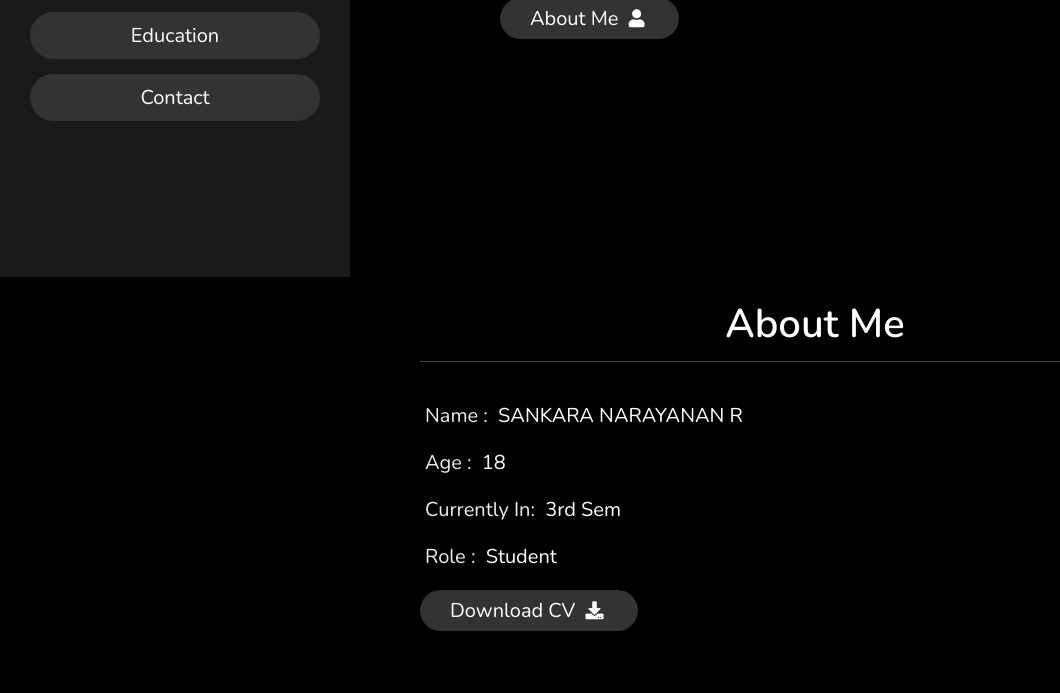
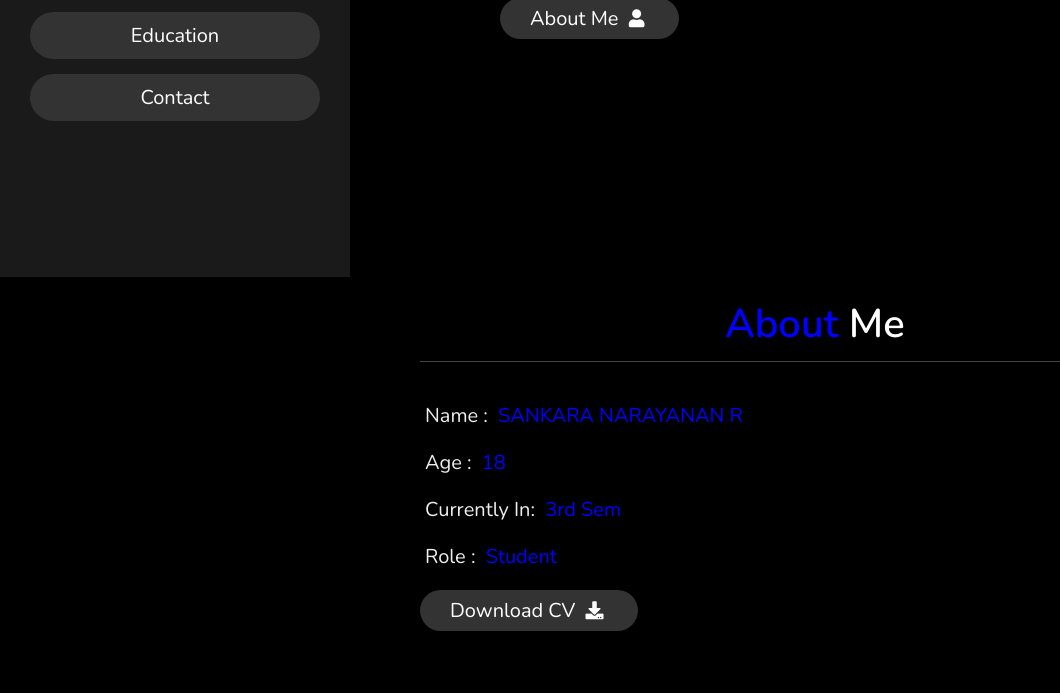
Before and after one commit to SHANKAR0701/Portfolio-Website, a plain HTML site: page index.html in a window 1280 px wide. Shown: the part 523-1216 px from the top of the page, without its empty margins (0-1060 px from the left). Drawn offline with nearby package versions, Linux system fonts and the light colour scheme.

Commit message:
Update style.css

```diff
--- a/style.css
+++ b/style.css
@@ -1,7 +1,7 @@
 @import url('https://fonts.googleapis.com/css2?family=Nunito:wght@200;300;400;600&display=swap');
 
 :root{
-    --yellow:#ffffff;
+    --yellow:#0000FF;
 }
 
 *{
```
